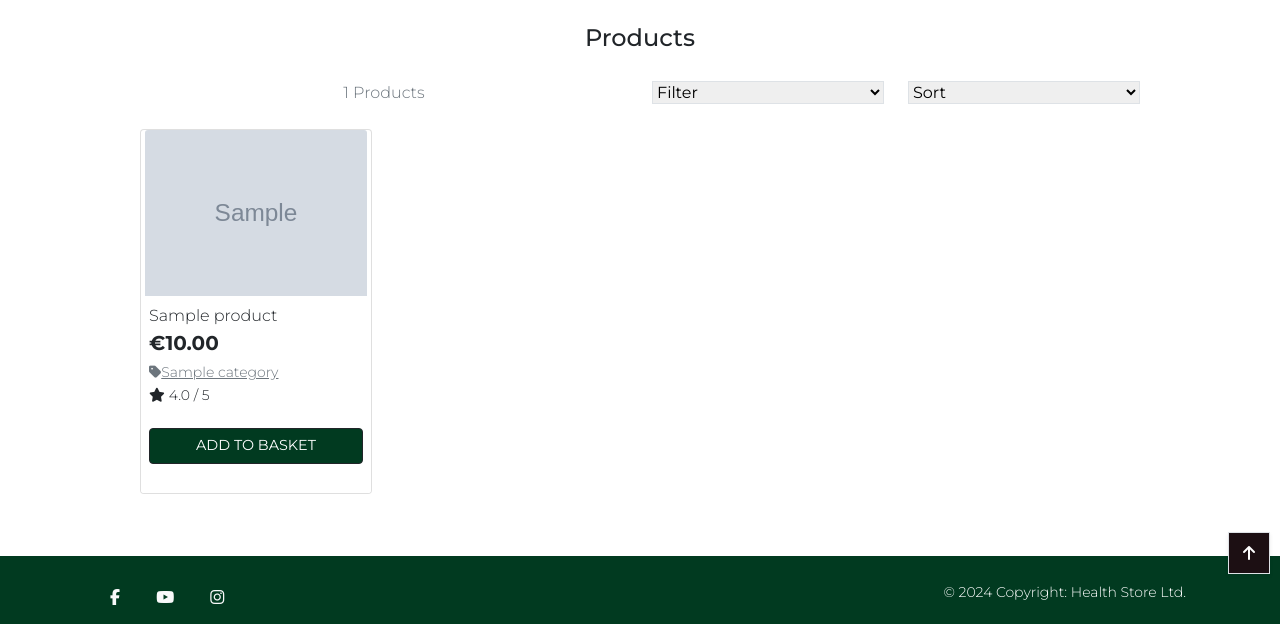
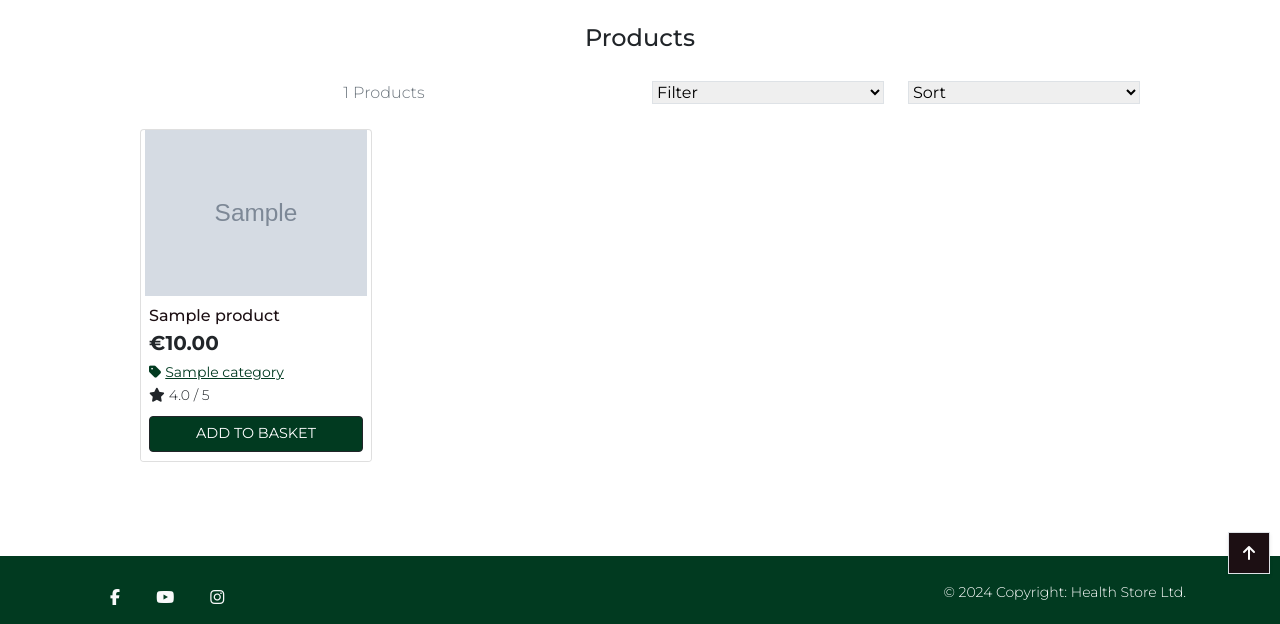
Before and after one commit to Agnieszka-21/health-store, a Django app: page /products/ in a window 1280 px wide. Shown: the part 176-800 px from the top of the page. Run offline with Django 4.2, Linux system fonts and the light colour scheme; tables that the repository leaves empty hold one stand-in row (values such as "Sample post"); grey boxes marked "Sample" are stand-in pictures; some libraries are stand-ins or nearby versions; some web fonts are replaced.

Commit message:
Optimize styling in the Products app

```diff
--- a/products/static/products/css/products.css
+++ b/products/static/products/css/products.css
@@ -3,6 +3,12 @@
 #sort-selector  {
     font-size: .8rem;
 } */
+
+#product-name-link {
+    color: #1C0F13;
+    text-decoration: none;
+    font-weight: 500;
+}
 
 #products-number a,
 .text-link {
--- a/products/templates/products/products.html
+++ b/products/templates/products/products.html
@@ -8,7 +8,6 @@
 
 {% block extra_title %}- Shop all products{% endblock %}
 
-<!-- Block content copied from CI's Boutique Ado and adjusted for this project -->
 {% block content %}
 <div class="container-fluid">
     <div class="row">
@@ -62,37 +61,39 @@
                     <div class="card h-100 border-1">
 
                         {% if request.user.is_authenticated %}
-                        <button class="add-to-wishlist text-end pe-3" style="border:none; background:none;" data-product-item="{{ product.id }}">
-                            <i class="fa-regular fa-heart"></i>
+                        <button class="add-to-wishlist text-end pe-1 pt-1" data-product-item="{{ product.id }}">
+                            <i class="fa-regular fa-heart h5"></i>
                         </button>
                         {% endif %}
 
                         {% for image in product.images.all %}
-                        <div class="px-1">
+                        <div class="px-1 card-img-top h-100">
                             <a href="{% url 'product_detail' product.id %}">
-                                <img class="card-img-top img-fluid" src="{{ image.primary_img.url }}" alt="{{ image.name_primary_img }}">
+                                <img class="img-fluid" src="{{ image.primary_img.url }}" alt="{{ image.name_primary_img }}">
                             </a>
                         </div>
                         {% empty %}
-                        <div>
+                        <div class="px-1 card-img-top h-100">
                             <a href="{% url 'product_detail' product.id %}">
-                                <img class="card-img-top img-fluid" src="{{ MEDIA_URL }}noimage.png" alt="{{ product.name }}">
+                                <img class="img-fluid" src="{{ MEDIA_URL }}noimage.png" alt="{{ product.name }}">
                             </a>
                         </div>
                         {% endfor %}
 
                         <div class="card-body p-2 pb-0">
-                            <p class="mb-0">{{ product.name }}</p>
+                            <p class="mb-0">
+                                <a id="product-name-link" href="{% url 'product_detail' product.id %}">{{ product.name }}</a>
+                            </p>
                         </div>
-                        <div class="card-footer bg-white pt-0 border-0 text-left p-2">
+                        <div class="card-footer bg-white py-0 border-0 text-start p-2">
                             <div class="row">
                                 <div class="col">
                                     <p class="lead mb-0 fw-bold">€{{ product.price }}</p>
 
                                     {% if product.category %}
                                     <p class="small mt-1 mb-0">
-                                        <a class="text-muted" href="{% url 'products' %}?category={{ product.category.name }}">
-                                            <i class="fas fa-tag mr-1"></i>{{ product.category.friendly_name }}
+                                        <a class="text-link fw-normal" href="{% url 'products' %}?category={{ product.category.name }}">
+                                            <i class="fas fa-tag me-1"></i>{{ product.category.friendly_name }}
                                         </a>
                                     </p>
                                     {% endif %}
@@ -122,7 +123,7 @@
                                                 </div>
                                             </div>
                                             <div class="col{% if s %}-12 mt-2{% endif %}">
-                                                <button type="submit" class="btn btn-dark bg-dark-green w-100 rounded-2 text-uppercase my-3">
+                                                <button type="submit" class="btn btn-dark bg-dark-green w-100 rounded-2 text-uppercase my-1">
                                                     Add <span class="d-none d-lg-inline" >to Basket</span>
                                                 </button>
                                             </div>
@@ -142,7 +143,7 @@
         {% include 'products/includes/pagination.html' with query_set=products custom_range=custom_range query=search_query %}
     </div>
 </div>
-<div class="btt-button shadow-sm rounded-0 border border-black">
+<div class="btt-button shadow-sm border border-black">
     <a class="btt-link d-flex h-100">
         <i class="fas fa-arrow-up mx-auto my-auto"></i>
     </a>
```
Also changed, not shown: products/templates/products/product_detail.html (+14 -2 lines), media/face_cream_1_G8wpfP2.jpg (added), media/face_cream_2_8bcz1Xw.jpg (added).
